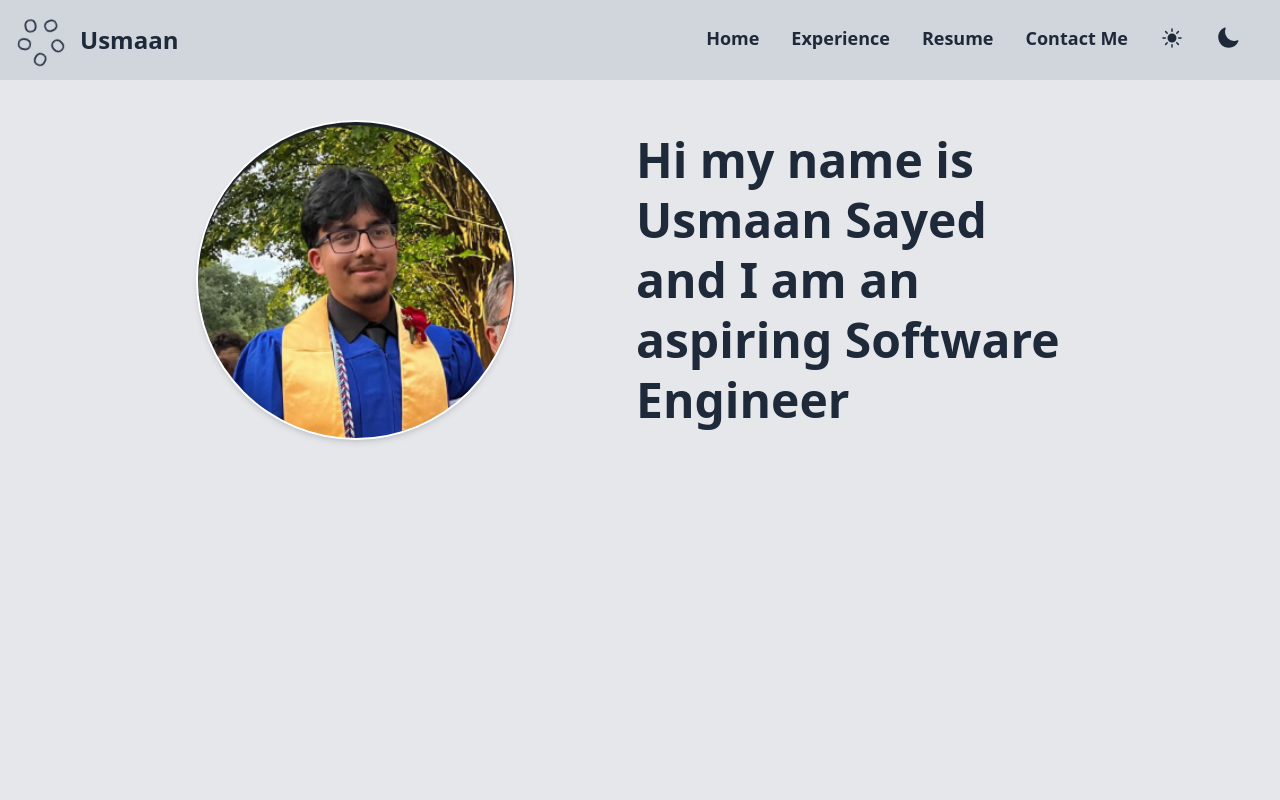
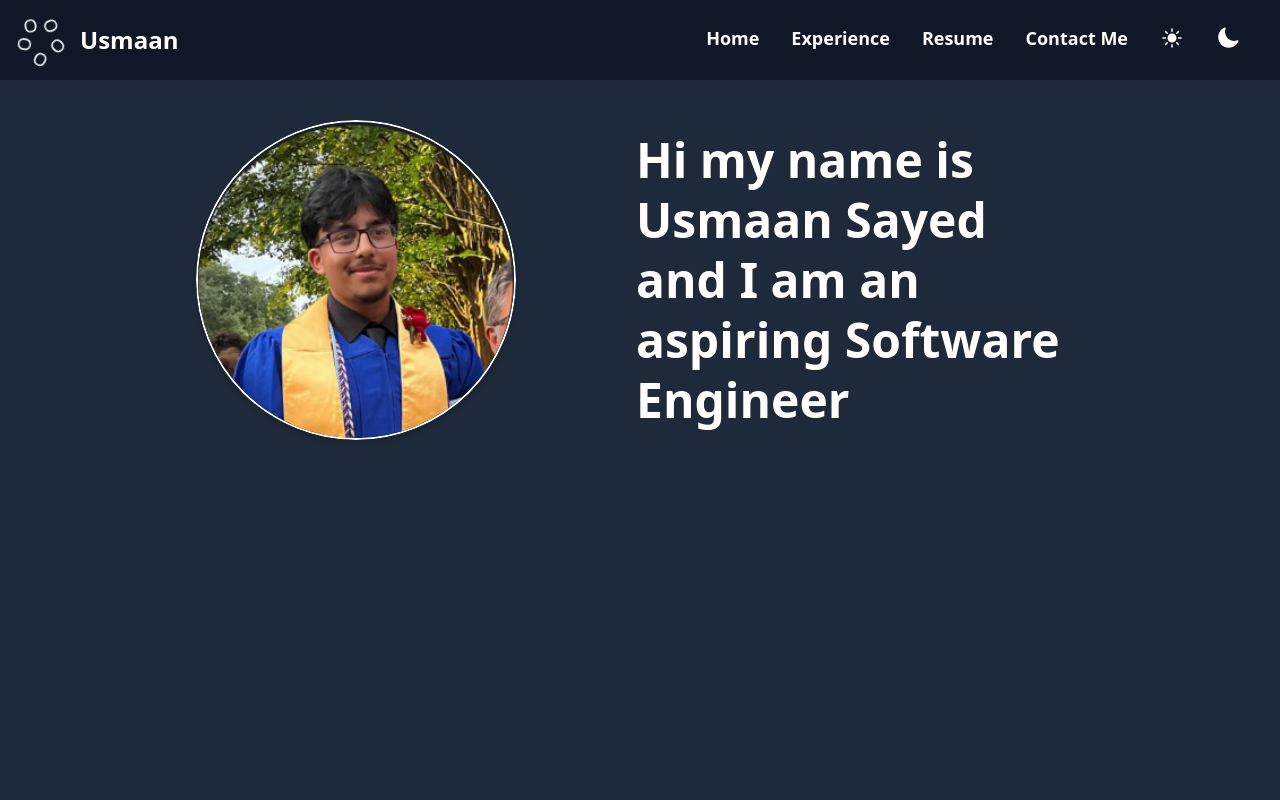
Before and after one commit to usmaan677/Port, a React (Vite) app: page / in a window 1280 px wide. Shown: the top 800 px of the page. Built offline with nearby package versions, Linux system fonts and the light colour scheme.

Commit message:
default dark

```diff
--- a/src/App.jsx
+++ b/src/App.jsx
@@ -6,7 +6,7 @@ import Nav from './components/Nav.jsx';
 import Footer from './components/Footer.jsx';
 
 function App() {
-  const [theme, setTheme] = useState("");
+  const [theme, setTheme] = useState("dark");
 
   return (
     <HashRouter>
```
Also changed, not shown: 5 other files (tests, documents, lock files or other folders).
